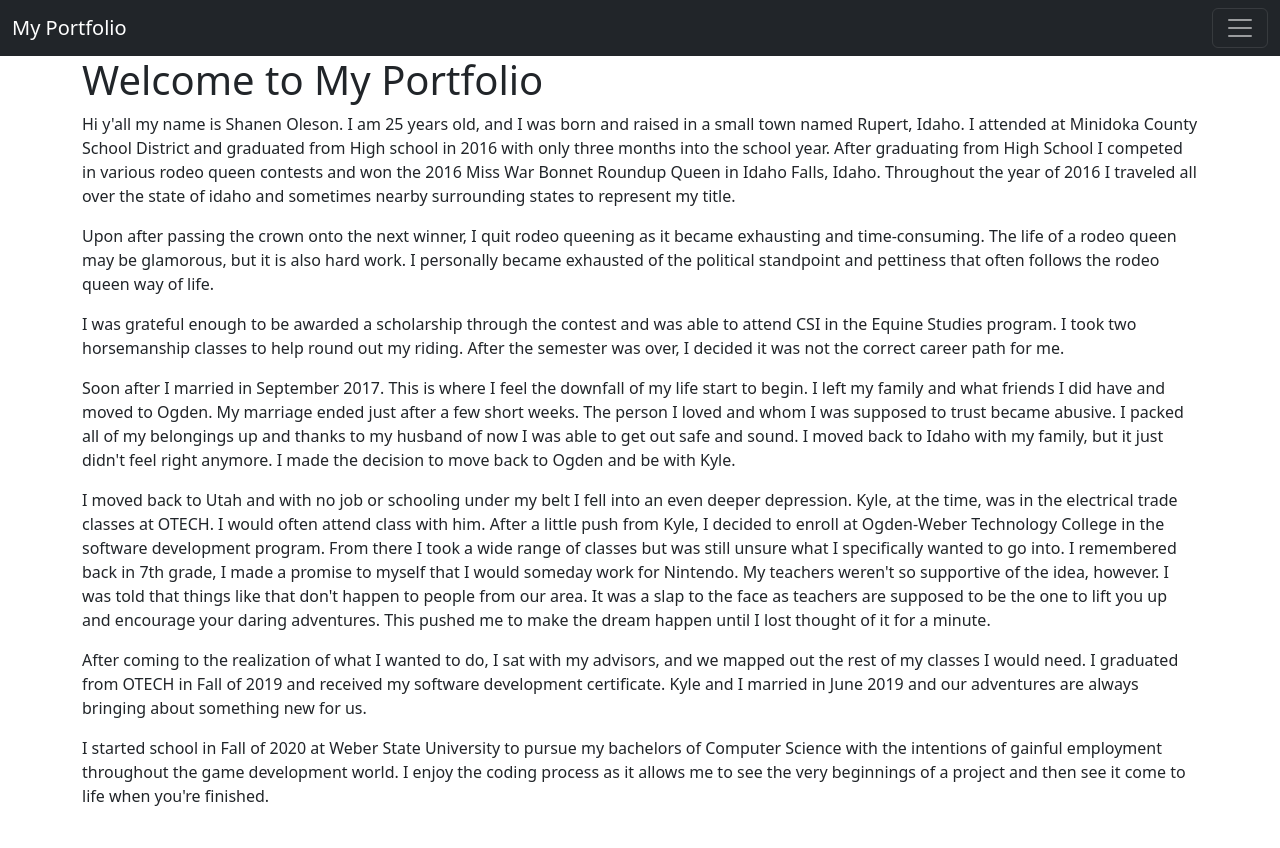
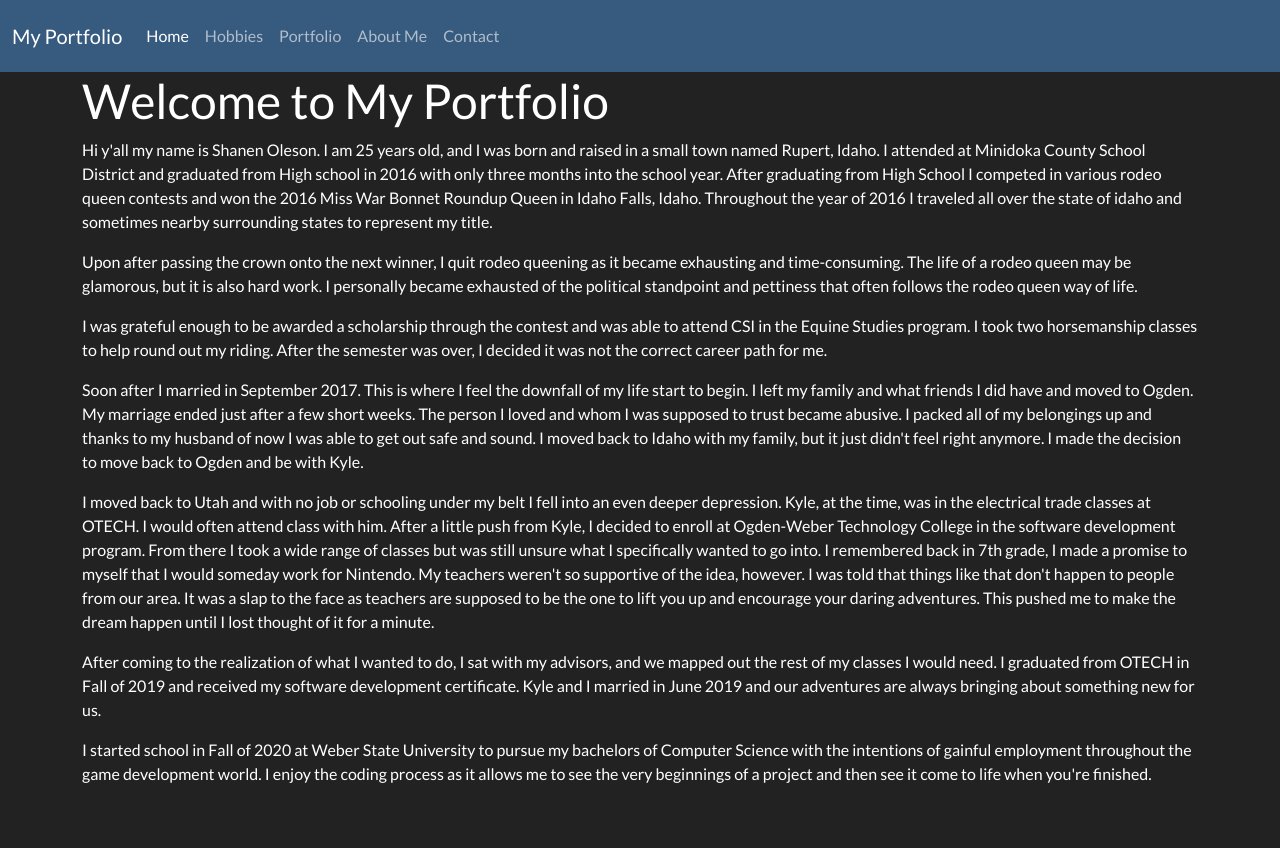
Before and after one commit to Alyshay98/CS-3620-PortfolioNew, a Django app: template MyPortfolio/PortfolioDatabase/templates/PortfolioDatabase/about.html in a window 1280 px wide. After the commit the page ends 783 px from the top, so only its background shows below. Run offline with Django 3.2, Linux system fonts and the light colour scheme; the template is opened without the code that fills it, so the values that code supplies are empty; some libraries are stand-ins or nearby versions.

Commit message:
Working!
Everything is working!!!!

```diff
--- a/MyPortfolio/MyPortfolio/settings.py
+++ b/MyPortfolio/MyPortfolio/settings.py
@@ -119,3 +119,7 @@ USE_TZ = True
 # https://docs.djangoproject.com/en/2.2/howto/static-files/
 
 STATIC_URL = '/static/'
+
+
+MEDIA_URL = '/'
+MEDIA_ROOT = os.path.join(BASE_DIR, '')
--- a/MyPortfolio/PortfolioDatabase/templates/PortfolioDatabase/base.html
+++ b/MyPortfolio/PortfolioDatabase/templates/PortfolioDatabase/base.html
@@ -2,25 +2,46 @@
 <!DOCTYPE html>
 <html lang="en">
   <head>
-    <meta charset="UTF-8">
-    <meta name="viewport" content="width=device-width, initial-scale=1.0">
+    <meta charset="UTF-8" />
+    <meta name="viewport" content="width=device-width, initial-scale=1.0" />
     <title>{% block title %}Personal Portfolio{% endblock %}</title>
-    <link rel="stylesheet" href="{% static 'PortfolioDatabase/bootstrap.min.css' %}">
-    <link rel="stylesheet" href="https://cdn.jsdelivr.net/npm/bootstrap@5.3.2/dist/css/bootstrap.min.css" integrity="sha384-T3c6CoIi6uLrA9TneNEoa7RxnatzjcDSCmG1MXxSR1GAsXEV/Dwwykc2MPK8M2HN" crossorigin="anonymous">
-    <script src="https://cdn.jsdelivr.net/npm/bootstrap@5.3.2/dist/js/bootstrap.min.js" integrity="sha384-BBtl+eGJRgqQAUMxJ7pMwbEyER4l1g+O15P+16Ep7Q9Q+zqX6gSbd85u4mG4QzX+" crossorigin="anonymous"></script>
+    <link
+      rel="stylesheet"
+      href="https://cdn.jsdelivr.net/npm/bootstrap@5.3.2/dist/css/bootstrap.min.css"
+      integrity="sha384-T3c6CoIi6uLrA9TneNEoa7RxnatzjcDSCmG1MXxSR1GAsXEV/Dwwykc2MPK8M2HN"
+      crossorigin="anonymous"
+    />
+    <script
+      src="https://cdn.jsdelivr.net/npm/bootstrap@5.3.2/dist/js/bootstrap.min.js"
+      integrity="sha384-BBtl+eGJRgqQAUMxJ7pMwbEyER4l1g+O15P+16Ep7Q9Q+zqX6gSbd85u4mG4QzX+"
+      crossorigin="anonymous"
+    ></script>
+    <link
+      rel="stylesheet"
+      href="{% static 'PortfolioDatabase/bootstrap.min.css' %}"
+    />
   </head>
   <body>
     <!-- Navbar -->
-<nav class="navbar navbar-dark bg-dark">
+    <nav class="navbar navbar-expand-lg bg-primary" data-bs-theme="dark">
       <div class="container-fluid">
         <a class="navbar-brand" href="{% url 'home' %}">My Portfolio</a>
-    <button class="navbar-toggler" type="button" data-bs-toggle="collapse" data-bs-target="#navbarColor01" aria-controls="navbarColor01" aria-expanded="false" aria-label="Toggle navigation">
+        <button
+          class="navbar-toggler"
+          type="button"
+          data-bs-toggle="collapse"
+          data-bs-target="#navbarColor01"
+          aria-controls="navbarColor01"
+          aria-expanded="false"
+          aria-label="Toggle navigation"
+        >
           <span class="navbar-toggler-icon"></span>
         </button>
         <div class="collapse navbar-collapse" id="navbarColor01">
           <ul class="navbar-nav me-auto">
             <li class="nav-item">
-          <a class="nav-link active" href="{% url 'home' %}">Home
+              <a class="nav-link active" href="{% url 'home' %}"
+                >Home
                 <span class="visually-hidden">(current)</span>
               </a>
             </li>
@@ -40,11 +61,8 @@
         </div>
       </div>
     </nav>
+
     <!-- Page Content -->
-<div class="container">
-    {% block content %}
-
-    {% endblock %}
-</div>
+    <div class="container">{% block content %} {% endblock %}</div>
   </body>
 </html>
--- a/MyPortfolio/PortfolioDatabase/templates/PortfolioDatabase/hobby_detail.html
+++ b/MyPortfolio/PortfolioDatabase/templates/PortfolioDatabase/hobby_detail.html
@@ -6,7 +6,7 @@
             <div class="col-md-4">
                 <h1>{{ hobby.name }}</h1>
                 <p>{{ hobby.description }}</p>
-                <img class="card" height="150px" src="{{ hobby.image.url }}" alt="{{ hobby.name }} Image">
+                <img class="card img-fluid mx-auto d-block" height="150px" src="{{ hobby.image.url }}" alt="{{ hobby.name }} Image">
                 <a class="btn btn-primary mt-3" href="{% url 'hobbies' %}">Back to Hobbies</a>
             </div>
         </div>
--- a/MyPortfolio/PortfolioDatabase/urls.py
+++ b/MyPortfolio/PortfolioDatabase/urls.py
@@ -1,5 +1,7 @@
 from django.urls import path
 from .views import home, hobbies, portfolio, contact, hobby_detail, portfolio_detail, about
+from django.conf import settings
+from django.conf.urls.static import static
 
 urlpatterns = [
     path('', home, name='home'),
@@ -11,3 +13,6 @@ urlpatterns = [
     path('portfolio/<int:portfolio_id>/', portfolio_detail, name='portfolio_detail'),
 
 ]
+
+if settings.DEBUG:
+    urlpatterns += static(settings.MEDIA_URL, document_root=settings.MEDIA_ROOT)
```
Lines whose indentation alone changed are shown as unchanged.
